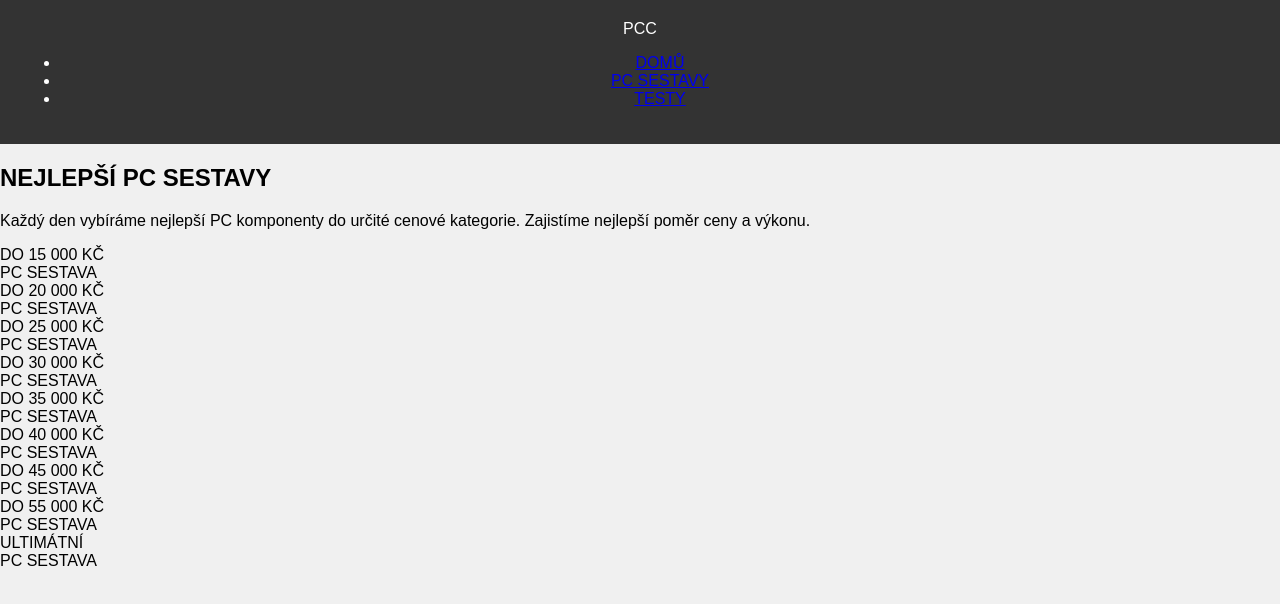
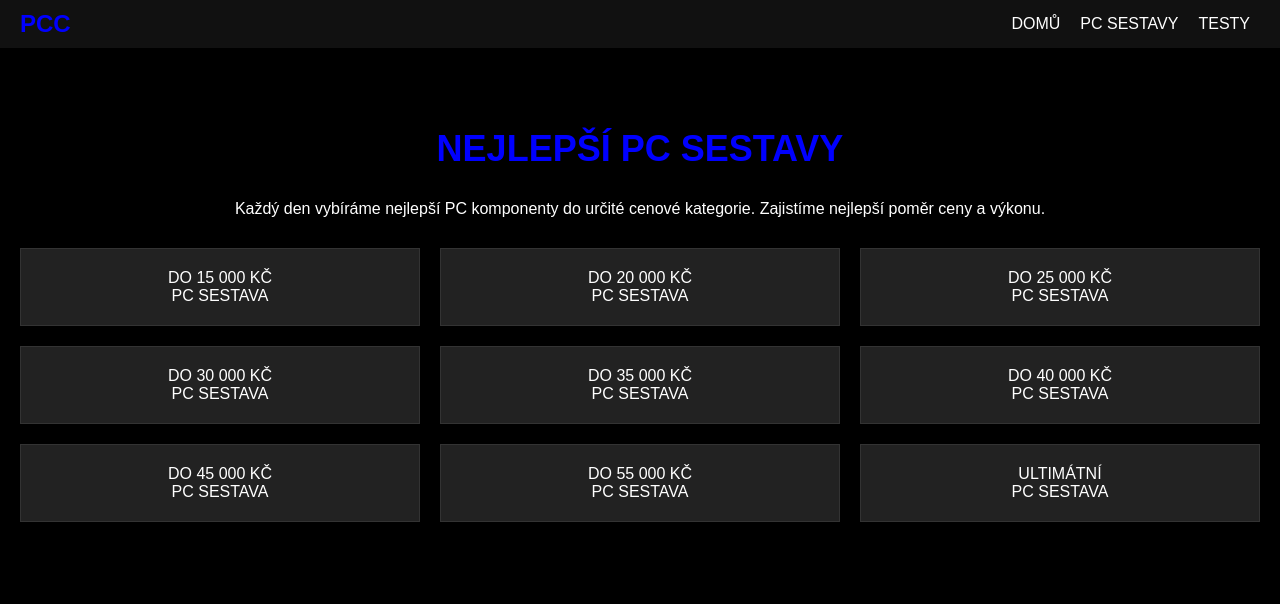
Before and after one commit to PiratRici/PCC, a plain HTML site: page index.html in a window 1280 px wide. Drawn offline with Linux system fonts and the light colour scheme; a script that the page names is missing.

Commit message:
Update styles.css

```diff
--- a/styles.css
+++ b/styles.css
@@ -1,33 +1,72 @@
-/* styles.css */
-
-/* Základní styly pro celou stránku */
 body {
     font-family: Arial, sans-serif;
-    background-color: #f0f0f0;
+    background-color: #000;
+    color: #fff;
     margin: 0;
     padding: 0;
 }
 
-/* Styly pro hlavičku */
 header {
-    background-color: #333;
-    color: #fff;
-    padding: 20px;
-    text-align: center;
+    display: flex;
+    justify-content: space-between;
+    align-items: center;
+    padding: 10px 20px;
+    background-color: #111;
 }
 
-/* Styly pro kategorie cen */
-.price-categories {
-    display: flex;
-    justify-content: space-around;
-    padding: 20px;
+.logo {
+    font-size: 24px;
+    font-weight: bold;
+    color: #00f;
 }
 
-.category {
-    background-color: #fff;
-    border: 1px solid #ddd;
-    padding: 10px;
-    text-align: center;
+nav ul {
+    list-style: none;
+    margin: 0;
+    padding: 0;
+    display: flex;
 }
 
-/* Další styly ... */
+nav ul li {
+    margin: 0 10px;
+}
+
+nav ul li a {
+    color: #fff;
+    text-decoration: none;
+}
+
+.main-section {
+    text-align: center;
+    padding: 50px 20px;
+}
+
+.main-section h1 {
+    font-size: 36px;
+    color: #00f;
+}
+
+.sestavy {
+    display: grid;
+    grid-template-columns: repeat(3, 1fr);
+    gap: 20px;
+    margin-top: 30px;
+}
+
+.sestava {
+    background-color: #222;
+    padding: 20px;
+    border: 1px solid #333;
+    cursor: pointer;
+    transition: background-color 0.3s;
+}
+
+.sestava:hover {
+    background-color: #333;
+}
+
+.sestava span {
+    display: block;
+    font-size: 18px;
+    margin-top: 10px;
+}
```
